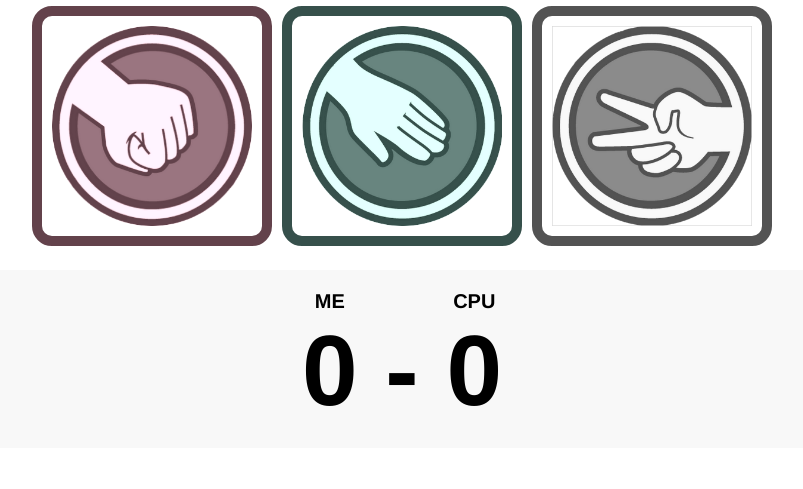
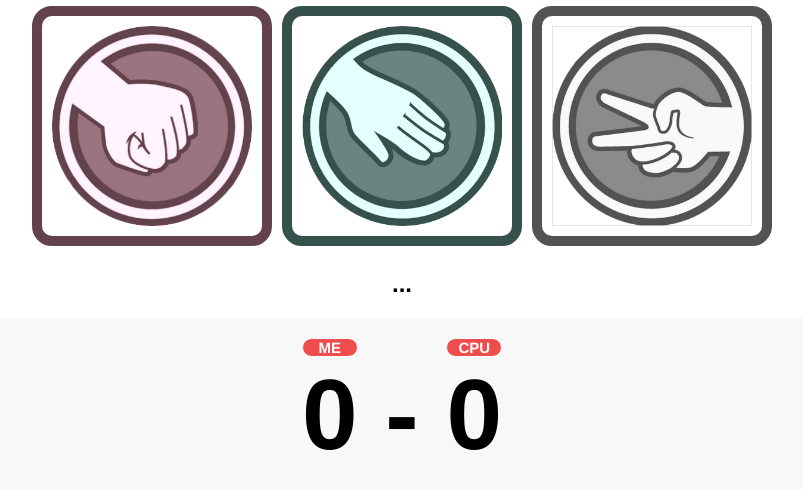
Before and after one commit to altyaper/react-rock-paper-scissors, a React app: page / in a window 1280 px wide. Shown: the part 93-582 px from the top of the page, without its empty margins (238-1041 px from the left). Built offline with nearby package versions, Linux system fonts and the light colour scheme.

Commit message:
Add default value and styles for tags

```diff
--- a/assets/css/styles.scss
+++ b/assets/css/styles.scss
@@ -48,6 +48,7 @@ $scissors-color: #535353;
     &:hover {
       opacity: 0.9;
       transform: scale(1.02);
+      cursor: pointer;
     }
     &:nth-child(1) {
       border-color: $rock-color;
@@ -82,7 +83,11 @@ $scissors-color: #535353;
           content: "ME";
           display: block;
           text-align: center;
-          font-size: 20px;
+          font-size: 15px;
+          background: #ef4d4d;
+          border-radius: 10px;
+          color: white;
+          border: 1px solid white;
         }
       }
 
@@ -91,7 +96,11 @@ $scissors-color: #535353;
           content: "CPU";
           display: block;
           text-align: center;
-          font-size: 20px;
+          font-size: 15px;
+          background: #ef4d4d;
+          border-radius: 10px;
+          color: white;
+          border: 1px solid white;
         }
       }
     }
--- a/components/index.js
+++ b/components/index.js
@@ -75,10 +75,7 @@ class App extends Component {
 
     let newItem = {me: userOption, cpu: cpuOption};
     timeline.push(newItem);
-    this.setState({
-      timeline
-    });
-
+    this.setState({timeline});
   }
 
   generateRandomOption() {
--- a/components/infomatch.js
+++ b/components/infomatch.js
@@ -4,7 +4,7 @@ const InfoMatch = (props) => {
   const { match } = props;
   return (
     <div className="info-match">
-      <h2>{match}</h2>
+      <h2>{match || '...'}</h2>
     </div>
   )
 }
```
